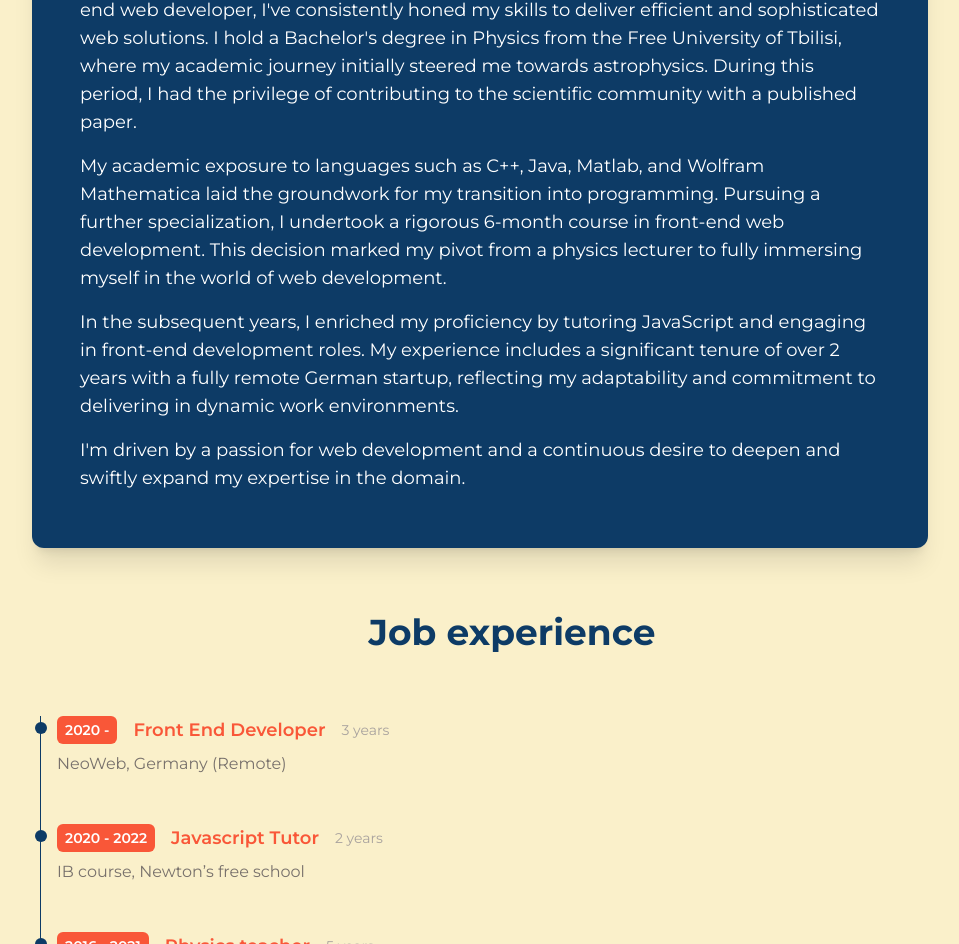
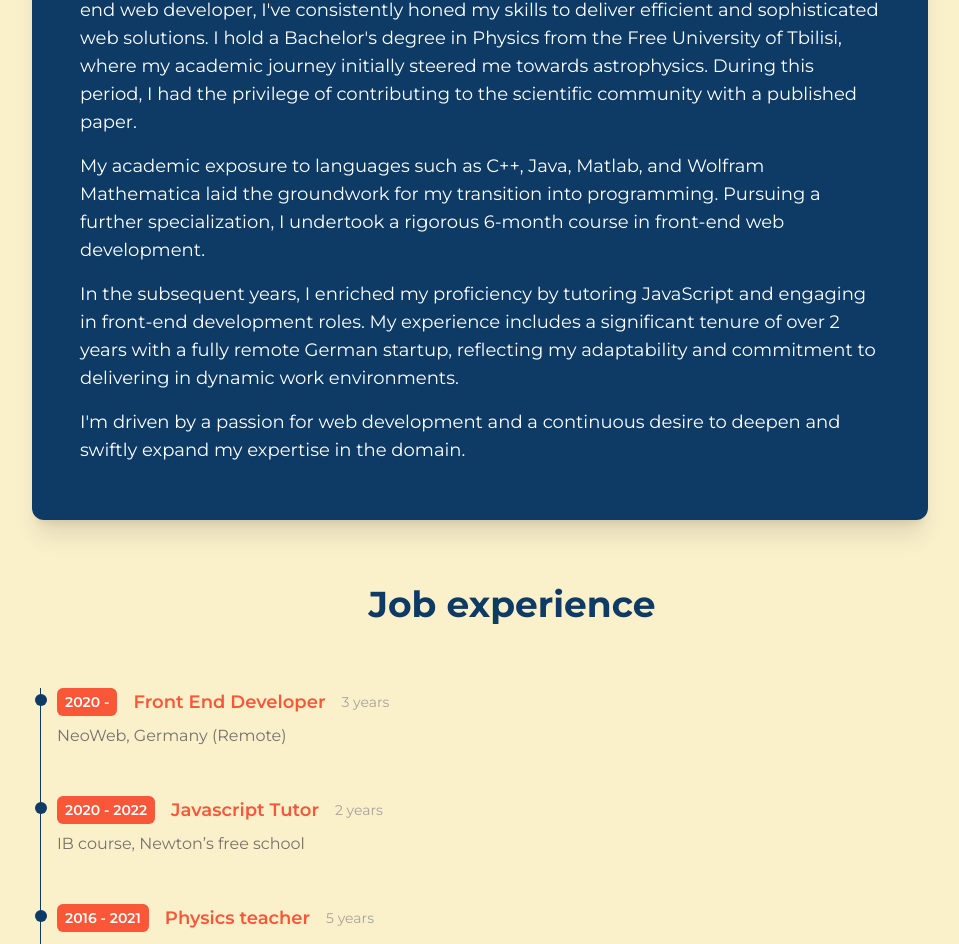
Before and after one commit to bekatev/portfolio, a React (Vite) app: page / in a window 1280 px wide. Shown: the part 3191-4135 px from the top of the page, without its empty margins (160-1119 px from the left). Built offline with nearby package versions, Linux system fonts and the light colour scheme.

Commit message:
Update About.jsx
change

```diff
--- a/src/components/About.jsx
+++ b/src/components/About.jsx
@@ -19,9 +19,7 @@ const About = () => {
         My academic exposure to languages such as C++, Java, Matlab, and Wolfram
         Mathematica laid the groundwork for my transition into programming.
         Pursuing a further specialization, I undertook a rigorous 6-month course
-        in front-end web development. This decision marked my pivot from a
-        physics lecturer to fully immersing myself in the world of web
-        development.
+        in front-end web development.
       </p>
       <p className="py-1 sm:py-2 text-white text-sm md:text-lg xl:text-lg">
         In the subsequent years, I enriched my proficiency by tutoring
```
